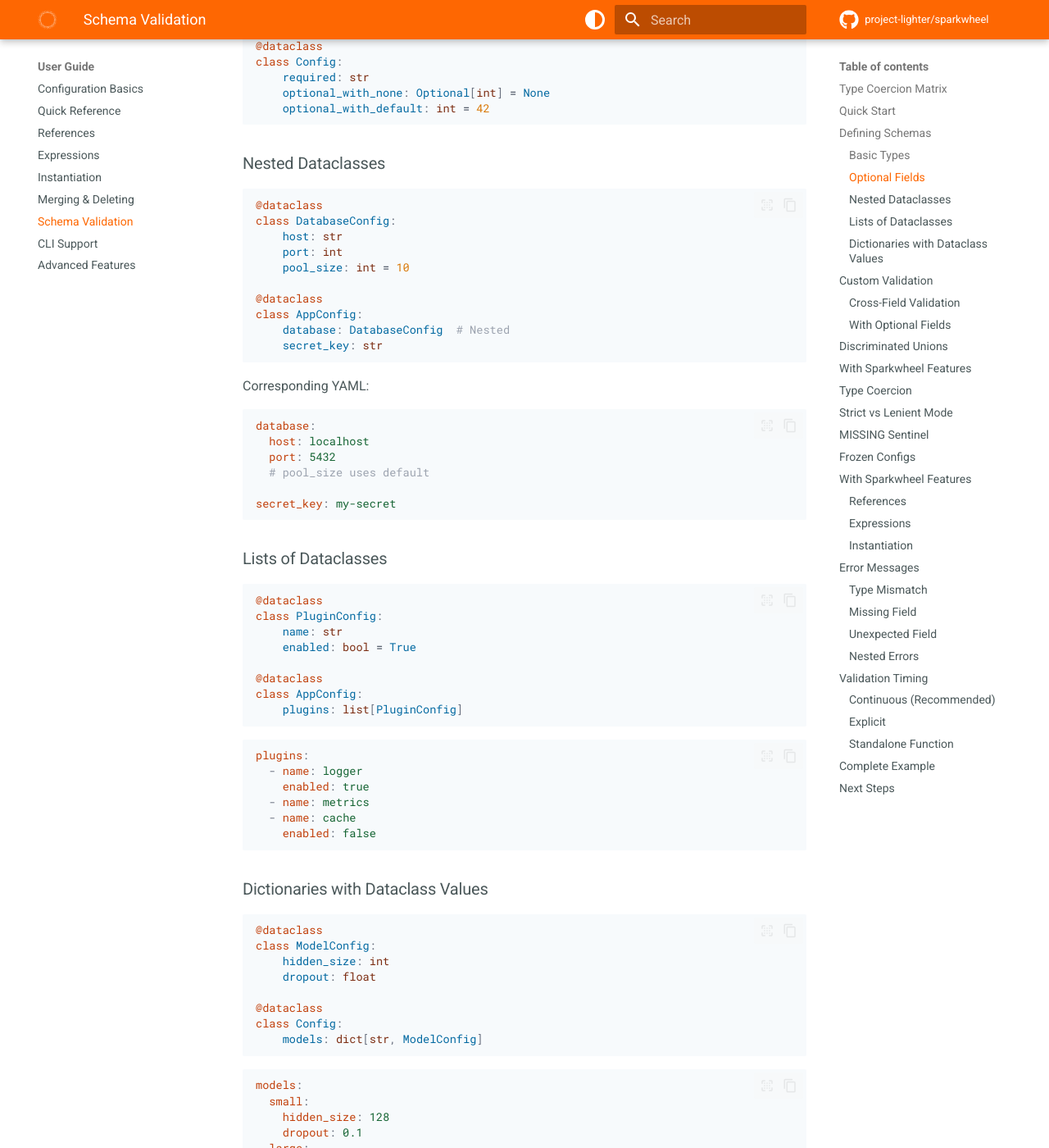
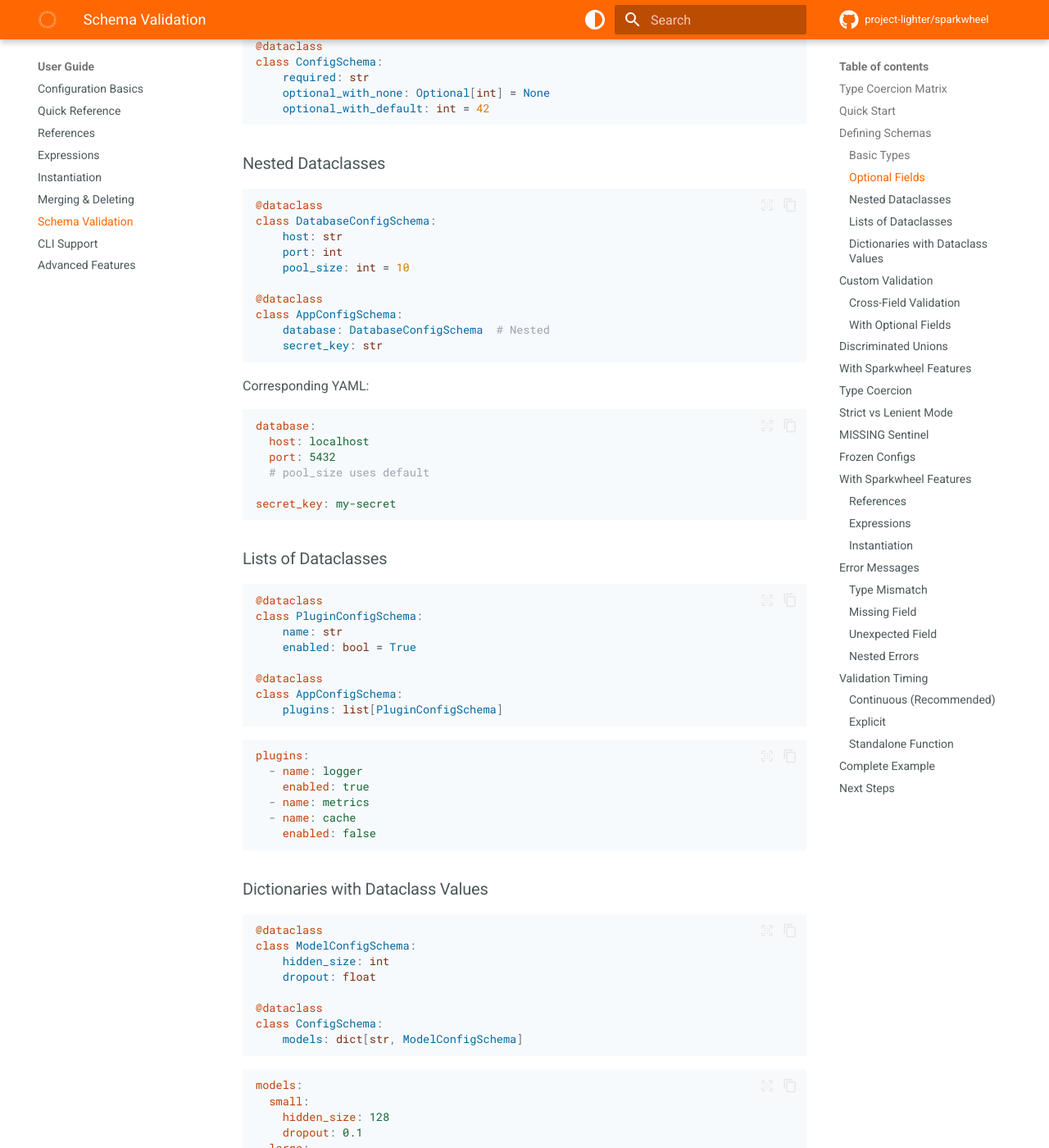
Before and after one commit to project-lighter/sparkwheel, an MkDocs documentation site: the page built from docs/user-guide/schema-validation.md, in a window 1280 px wide and 1400 px high, scrolled down 2611 px. Shown: the whole window at 82% size. Built offline with MkDocs 1.6.1 and Material for MkDocs 9.7.7, drawn with Linux system fonts in a browser that asks for light colours; comment, search, counter and statistics services are not loaded; some of the changed text lies outside the part shown.

Commit message:
Add schema suffix to schema dataclasses in docs examples

````diff
--- a/docs/user-guide/schema-validation.md
+++ b/docs/user-guide/schema-validation.md
@@ -25,7 +25,7 @@ Sparkwheel automatically converts compatible types when coercion is enabled (def
 !!! warning "Disable for Strict Validation"
     Set `coerce=False` for strict type checking:
     ```python
-    config = Config(schema=AppConfig, coerce=False)
+    config = Config(schema=AppConfigSchema, coerce=False)
     ```
 
 ## Quick Start
@@ -37,13 +37,13 @@ from dataclasses import dataclass
 from sparkwheel import Config
 
 @dataclass
-class AppConfig:
+class AppConfigSchema:
     name: str
     port: int
     debug: bool = False
 
 # Continuous validation - validates on every update/set!
-config = Config(schema=AppConfig)  # (1)!
+config = Config(schema=AppConfigSchema)  # (1)!
 config.update("config.yaml")
 
 # Errors caught immediately at mutation time
@@ -53,7 +53,7 @@ config.set("port", "not a number")  # (3)!
 # Or validate explicitly after loading
 config = Config()
 config.update("config.yaml")
-config.validate(AppConfig)  # (4)!
+config.validate(AppConfigSchema)  # (4)!
 ```
 
 1. ✅ Enable continuous validation - errors caught on every mutation
@@ -69,7 +69,7 @@ With **type coercion** enabled by default, compatible types are automatically co
 # port: "8080"  # String value
 # debug: "true" # String value
 
-config = Config(schema=AppConfig, coerce=True)
+config = Config(schema=AppConfigSchema, coerce=True)
 config.update("config.yaml")
 # ✓ port coerced to int(8080)
 # ✓ debug coerced to bool(True)
@@ -79,7 +79,7 @@ If validation fails, you get clear errors:
 
 ```python
 # With coercion disabled
-config = Config(schema=AppConfig, coerce=False)
+config = Config(schema=AppConfigSchema, coerce=False)
 config.update({"port": "8080"})
 # ValidationError: Validation error at 'port': Type mismatch
 #   Expected type: int
@@ -95,7 +95,7 @@ Schemas are Python dataclasses with type hints.
 
 ```python
 @dataclass
-class Config:
+class ConfigSchema:
     text: str
     count: int
     ratio: float
@@ -110,7 +110,7 @@ class Config:
 from typing import Optional
 
 @dataclass
-class Config:
+class ConfigSchema:
     required: str
     optional_with_none: Optional[int] = None
     optional_with_default: int = 42
@@ -120,14 +120,14 @@ class Config:
 
 ```python
 @dataclass
-class DatabaseConfig:
+class DatabaseConfigSchema:
     host: str
     port: int
     pool_size: int = 10
 
 @dataclass
-class AppConfig:
-    database: DatabaseConfig  # Nested
+class AppConfigSchema:
+    database: DatabaseConfigSchema  # Nested
     secret_key: str
 ```
 
@@ -146,13 +146,13 @@ secret_key: my-secret
 
 ```python
 @dataclass
-class PluginConfig:
+class PluginConfigSchema:
     name: str
     enabled: bool = True
 
 @dataclass
-class AppConfig:
-    plugins: list[PluginConfig]
+class AppConfigSchema:
+    plugins: list[PluginConfigSchema]
 ```
 
 ```yaml
@@ -168,13 +168,13 @@ plugins:
 
 ```python
 @dataclass
-class ModelConfig:
+class ModelConfigSchema:
     hidden_size: int
     dropout: float
 
 @dataclass
-class Config:
-    models: dict[str, ModelConfig]
+class ConfigSchema:
+    models: dict[str, ModelConfigSchema]
 ```
 
 ```yaml
@@ -220,7 +220,7 @@ Validators can check relationships between fields:
 
 ```python
 @dataclass
-class Config:
+class ConfigSchema:
     start_epoch: int
     end_epoch: int
     warmup_epochs: int
@@ -238,7 +238,7 @@ class Config:
 
 ```python
 @dataclass
-class Config:
+class ConfigSchema:
     value: float
     max_value: Optional[float] = None
 
@@ -259,20 +259,20 @@ Use tagged unions for type-safe variants:
 from typing import Literal, Union
 
 @dataclass
-class SGDOptimizer:
+class SGDOptimizerSchema:
     type: Literal["sgd"]  # Discriminator
     lr: float
     momentum: float = 0.9
 
 @dataclass
-class AdamOptimizer:
+class AdamOptimizerSchema:
     type: Literal["adam"]  # Discriminator
     lr: float
     beta1: float = 0.9
 
 @dataclass
-class Config:
-    optimizer: Union[SGDOptimizer, AdamOptimizer]
+class ConfigSchema:
+    optimizer: Union[SGDOptimizerSchema, AdamOptimizerSchema]
 ```
 
 YAML:
@@ -433,11 +433,11 @@ Validation works with references, expressions, and instantiation.
 
 ```python
 @dataclass
-class Config:
+class ConfigSchema:
     base_lr: float
     optimizer_lr: float  # Can be a reference
 
-config = Config(schema=Config)
+config = Config(schema=ConfigSchema)
 config.update({
     "base_lr": 0.001,
     "optimizer_lr": "@base_lr"  # Reference allowed
@@ -448,11 +448,11 @@ config.update({
 
 ```python
 @dataclass
-class Config:
+class ConfigSchema:
     batch_size: int
     total_steps: int  # Computed
 
-config = Config(schema=Config)
+config = Config(schema=ConfigSchema)
 config.update({
     "batch_size": 32,
     "total_steps": "$@batch_size * 100"  # Expression allowed
@@ -501,7 +501,7 @@ config.update({
 
 ```python
 # ValidationError: Validation error at 'unexpected':
-#   Unexpected field 'unexpected' not in schema Config
+#   Unexpected field 'unexpected' not in schema ConfigSchema
 ```
 
 ### Nested Errors
@@ -540,7 +540,7 @@ config.validate(MySchema)
 from sparkwheel import validate
 
 # Validate a dict directly
-validate(config_dict, AppSchema)
+validate(config_dict, AppConfigSchema)
 ```
 
 ## Complete Example
@@ -551,7 +551,7 @@ from typing import Optional
 from sparkwheel import Config, validator
 
 @dataclass
-class DatabaseConfig:
+class DatabaseConfigSchema:
     host: str
     port: int
     database: str
@@ -572,15 +572,15 @@ class APIConfig:
             raise ValueError(f"port must be 1024-65535, got {self.port}")
 
 @dataclass
-class AppConfig:
+class AppConfigSchema:
     app_name: str
     environment: str
     debug: bool = False
-    api: APIConfig
-    database: DatabaseConfig
+    api: APIConfigSchema
+    database: DatabaseConfigSchema
 
 # Load and validate continuously
-config = Config(schema=AppConfig)
+config = Config(schema=AppConfigSchema)
 config.update("production.yaml")
 
 # Access validated config
````
Also changed, not shown: other parts of docs/user-guide/schema-validation.md (+13 -13 lines), docs/user-guide/advanced.md (+3 -3 lines), docs/user-guide/basics.md (+3 -3 lines), docs/user-guide/quick-reference.md (+3 -3 lines).
